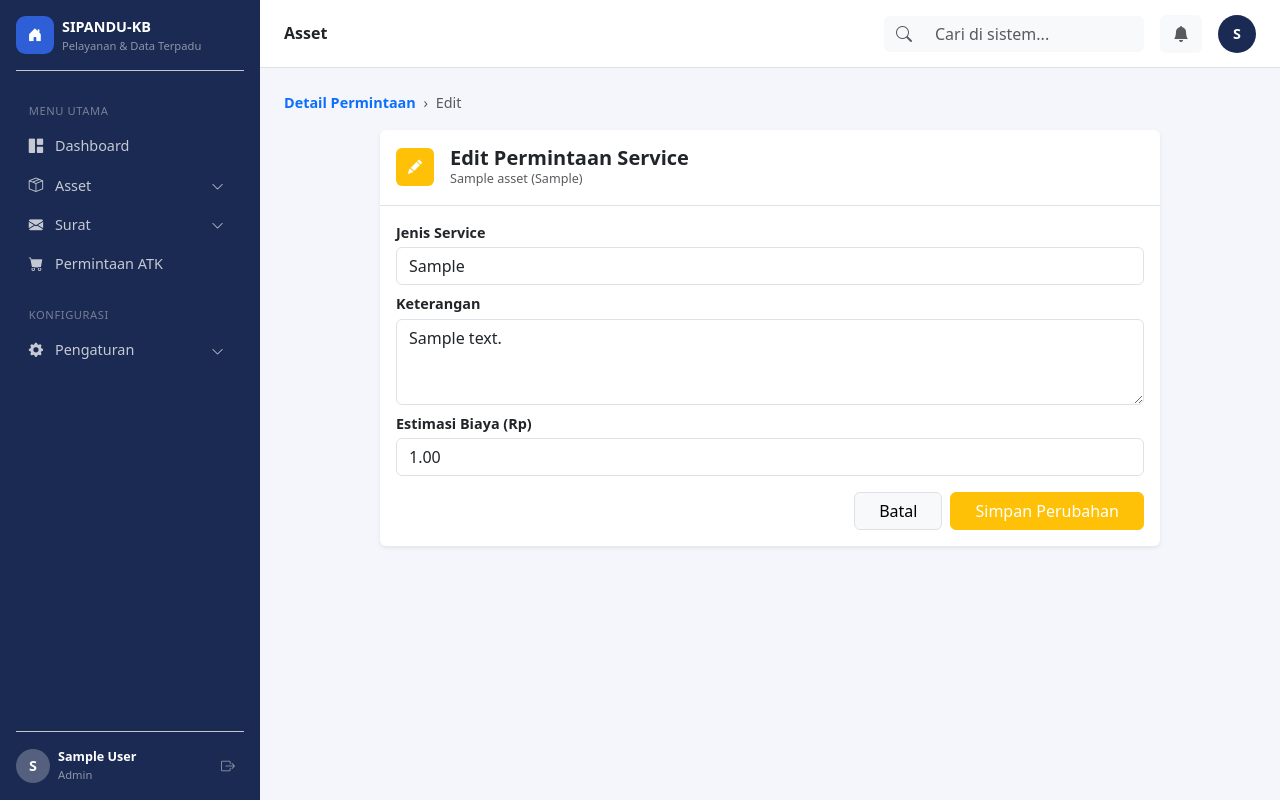
After one commit to AhmadGhozi/Website-SIPANDU, a Django app: page /asset/permintaan-service/1/edit/ in a window 1280 px wide. The commit adds this page. Run offline with Django 5.2, Linux system fonts and the light colour scheme; a user stored in the database is signed in; tables that the repository leaves empty hold one stand-in row (values such as "Sample post").

Commit message:
Tambah fitur Edit dan Batalkan Permintaan Service (khusus status Diajukan, oleh pengaju sendiri)

```diff
--- a/asset/forms.py
+++ b/asset/forms.py
@@ -82,6 +82,16 @@ class PermintaanServiceForm(forms.Form):
 
         return cleaned_data
 
+class EditPermintaanServiceForm(forms.ModelForm):
+    class Meta:
+        model = PermintaanService
+        fields = ['jenis_service', 'keterangan', 'biaya_estimasi']
+        widgets = {
+            'jenis_service': forms.TextInput(attrs={'class': 'form-control'}),
+            'keterangan': forms.Textarea(attrs={'class': 'form-control', 'rows': 3}),
+            'biaya_estimasi': forms.NumberInput(attrs={'class': 'form-control'}),
+        }
+
 class ApprovalServiceForm(forms.Form):
     tanggal_pelaksanaan = forms.DateField(
         widget=forms.DateInput(attrs={'class': 'form-control', 'type': 'date'})
--- a/asset/urls.py
+++ b/asset/urls.py
@@ -16,4 +16,6 @@ urlpatterns = [
     path('permintaan-service/ajukan/', views.permintaan_service_create, name='permintaan_service_create'),
     path('permintaan-service/', views.permintaan_service_list, name='permintaan_service_list'),
     path('permintaan-service/<int:pk>/', views.permintaan_service_detail, name='permintaan_service_detail'),
+    path('permintaan-service/<int:pk>/edit/', views.permintaan_service_update, name='permintaan_service_update'),
+    path('permintaan-service/<int:pk>/hapus/', views.permintaan_service_delete, name='permintaan_service_delete'),
 ]
--- a/asset/views.py
+++ b/asset/views.py
@@ -16,7 +16,7 @@ from reportlab.lib.utils import ImageReader
 from reportlab.pdfgen import canvas as pdf_canvas
 from dashboard.models import ActivityLog
 from .models import Asset, RiwayatService, PermintaanService
-from .forms import AssetForm, PermintaanServiceForm, ApprovalServiceForm
+from .forms import AssetForm, PermintaanServiceForm, ApprovalServiceForm, EditPermintaanServiceForm
 
 @login_required
 def asset_list(request):
@@ -309,3 +309,48 @@ def permintaan_service_detail(request, pk):
     return render(request, 'asset/permintaan_service_detail.html', {
         'permintaan': permintaan, 'is_approver': is_approver, 'form': form,
     })
+
+@login_required
+def permintaan_service_update(request, pk):
+    permintaan = get_object_or_404(PermintaanService, pk=pk)
+
+    # Cuma boleh diedit kalau masih status "diajukan"
+    if permintaan.status != 'diajukan':
+        messages.error(request, 'Permintaan yang sudah diproses tidak dapat diubah.')
+        return redirect('asset:permintaan_service_detail', pk=permintaan.pk)
+
+    # Cuma pengaju sendiri atau admin yang boleh edit
+    if permintaan.diajukan_oleh != request.user and not request.user.is_superuser:
+        messages.error(request, 'Anda tidak memiliki akses untuk mengubah permintaan ini.')
+        return redirect('asset:permintaan_service_detail', pk=permintaan.pk)
+
+    if request.method == 'POST':
+        form = EditPermintaanServiceForm(request.POST, instance=permintaan)
+        if form.is_valid():
+            form.save()
+            messages.success(request, 'Permintaan service berhasil diperbarui.')
+            return redirect('asset:permintaan_service_detail', pk=permintaan.pk)
+    else:
+        form = EditPermintaanServiceForm(instance=permintaan)
+
+    return render(request, 'asset/permintaan_service_edit.html', {'form': form, 'permintaan': permintaan})
+
+
+@login_required
+def permintaan_service_delete(request, pk):
+    permintaan = get_object_or_404(PermintaanService, pk=pk)
+
+    if permintaan.status != 'diajukan':
+        messages.error(request, 'Permintaan yang sudah diproses tidak dapat dihapus.')
+        return redirect('asset:permintaan_service_detail', pk=permintaan.pk)
+
+    if permintaan.diajukan_oleh != request.user and not request.user.is_superuser:
+        messages.error(request, 'Anda tidak memiliki akses untuk menghapus permintaan ini.')
+        return redirect('asset:permintaan_service_detail', pk=permintaan.pk)
+
+    if request.method == 'POST':
+        permintaan.delete()
+        messages.success(request, 'Permintaan service berhasil dibatalkan.')
+        return redirect('asset:permintaan_service_list')
+
+    return redirect('asset:permintaan_service_detail', pk=permintaan.pk)
--- /dev/null
+++ b/templates/asset/permintaan_service_edit.html
@@ -0,0 +1,52 @@
+{% extends "base.html" %}
+
+{% block title %}Edit Permintaan Service{% endblock %}
+{% block page_title %}Asset{% endblock %}
+
+{% block content %}
+
+<nav class="mb-3">
+    <a href="{% url 'asset:permintaan_service_detail' permintaan.pk %}" class="text-decoration-none fw-semibold text-primary">Detail Permintaan</a>
+    <span class="text-muted mx-1">›</span>
+    <span class="text-muted">Edit</span>
+</nav>
+
+<div class="d-flex justify-content-center">
+    <div class="card border-0 shadow-sm w-100" style="max-width: 780px;">
+        <div class="card-body border-bottom p-3">
+            <div class="d-flex align-items-center gap-3">
+                <div class="rounded d-flex align-items-center justify-content-center bg-warning" style="width: 38px; height: 38px;">
+                    <i class="bi bi-pencil-fill text-white"></i>
+                </div>
+                <div>
+                    <h5 class="fw-bold mb-0">Edit Permintaan Service</h5>
+                    <p class="text-muted small mb-0">{{ permintaan.asset.nama_barang }} ({{ permintaan.asset.kode_barang }})</p>
+                </div>
+            </div>
+        </div>
+
+        <div class="card-body p-3">
+            <form method="post">
+                {% csrf_token %}
+                <div class="mb-2">
+                    <label class="form-label fw-semibold mb-1">Jenis Service</label>
+                    {{ form.jenis_service }}
+                </div>
+                <div class="mb-2">
+                    <label class="form-label fw-semibold mb-1">Keterangan</label>
+                    {{ form.keterangan }}
+                </div>
+                <div class="mb-3">
+                    <label class="form-label fw-semibold mb-1">Estimasi Biaya (Rp)</label>
+                    {{ form.biaya_estimasi }}
+                </div>
+                <div class="d-flex justify-content-end gap-2">
+                    <a href="{% url 'asset:permintaan_service_detail' permintaan.pk %}" class="btn btn-light border px-4">Batal</a>
+                    <button type="submit" class="btn btn-warning text-white px-4">Simpan Perubahan</button>
+                </div>
+            </form>
+        </div>
+    </div>
+</div>
+
+{% endblock %}
```
Also changed, not shown: templates/asset/permintaan_service_detail.html (+34 -2 lines).
